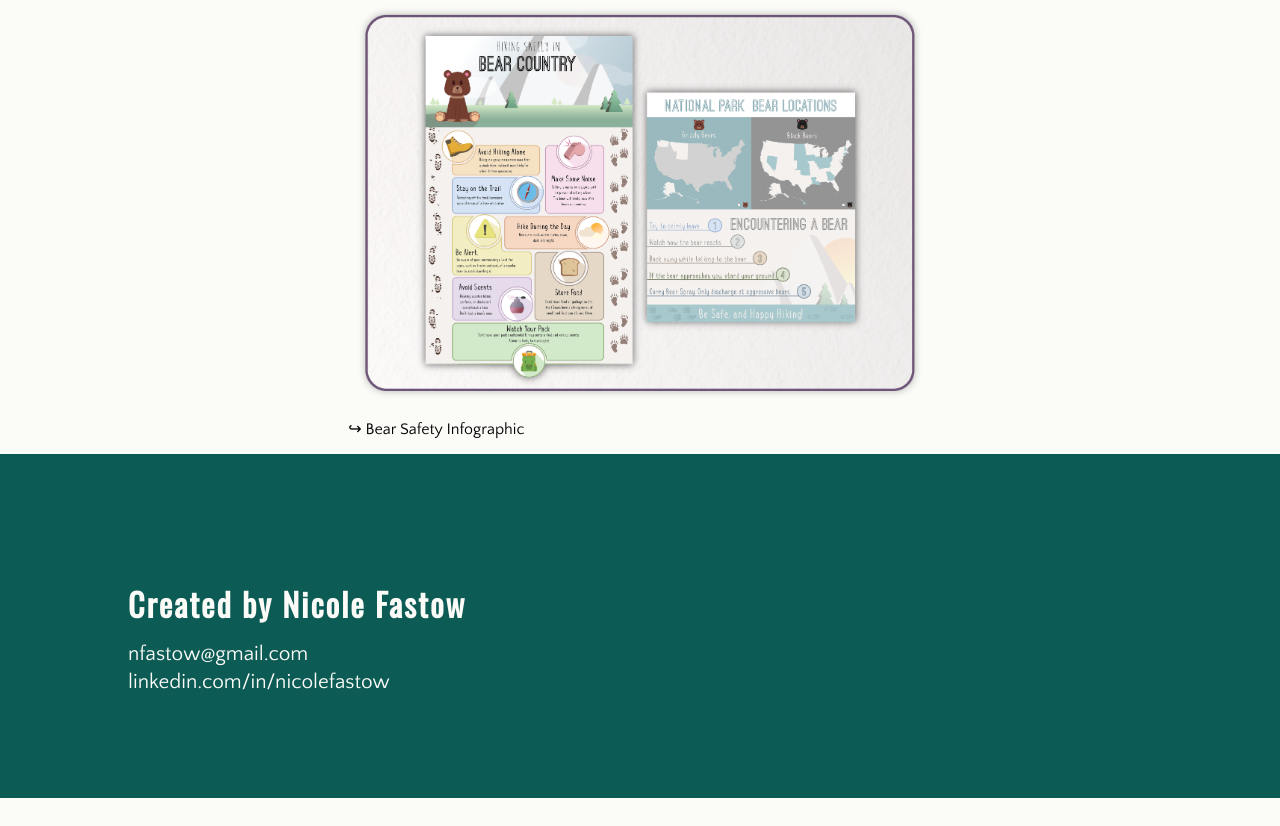
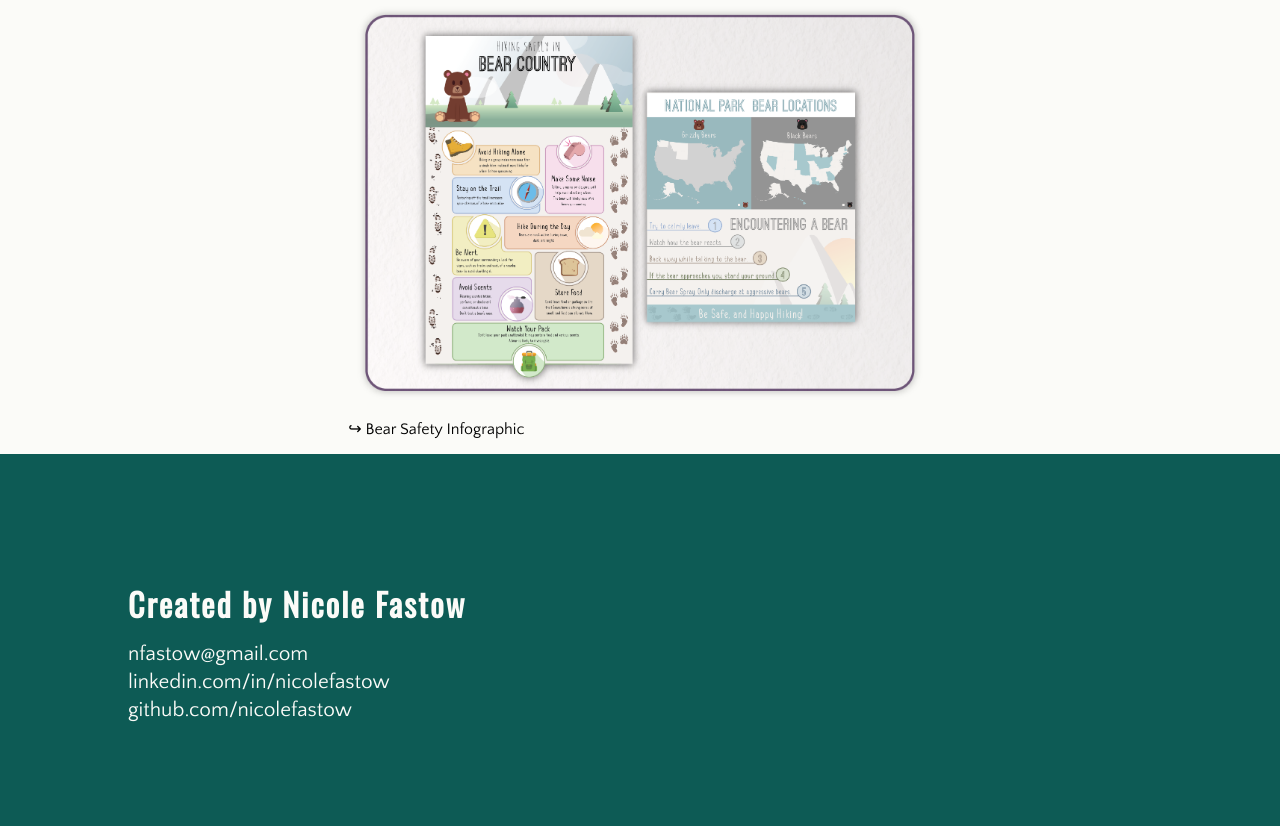
Before and after one commit to nicolefastow/nicolefastow.github.com, a plain HTML site: page index.html in a window 1280 px wide. Shown: the part 5283-6109 px from the top of the page. Before the commit the page ends 6081 px from the top, so only its background shows below. Drawn offline with nearby package versions, Linux system fonts and the light colour scheme.

Commit message:
Update index.html

```diff
--- a/index.html
+++ b/index.html
@@ -133,5 +133,6 @@
         <h2>Created by Nicole Fastow</h2>
         <p>nfastow@gmail.com</p>
         <p>linkedin.com/in/nicolefastow</p>
+        <p>github.com/nicolefastow</p>
      </footer>
   </body>
```
